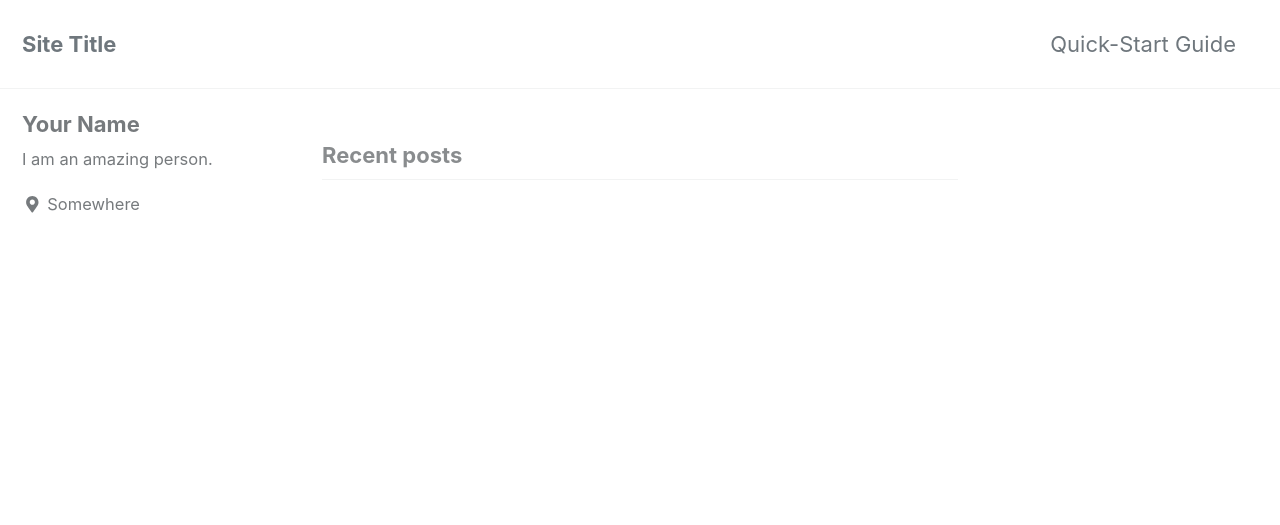
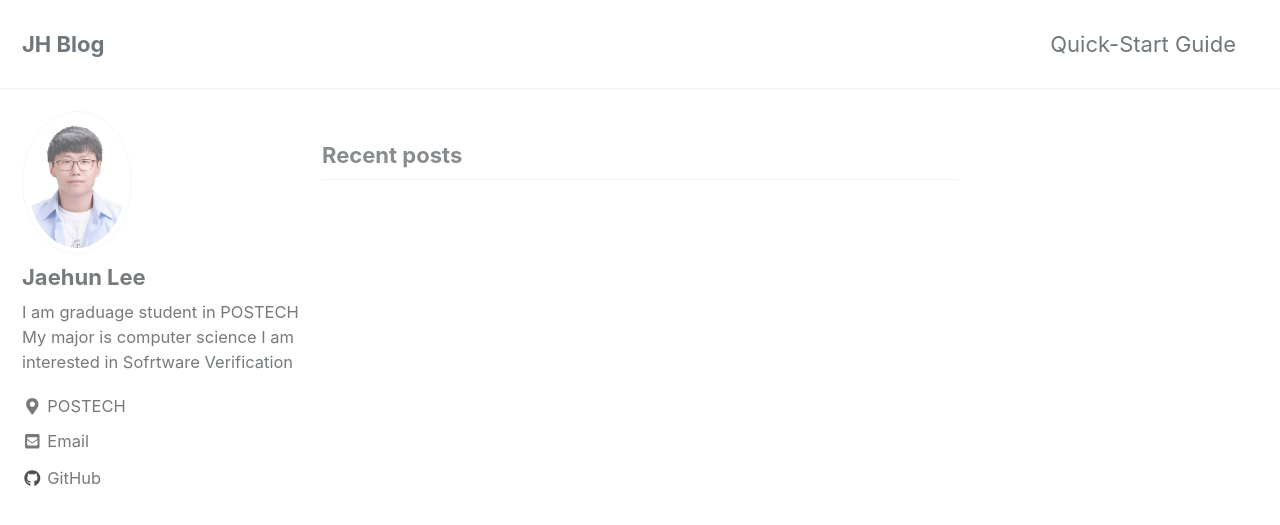
Before and after one commit to BTBDev61/btbdev61.github.io, a Jekyll site: the page built from index.html, in a window 1280 px wide and 900 px high. Shown: the top 525 px of the window. Built offline with Jekyll 4.4.1, drawn with Linux system fonts in a browser that asks for light colours; cached includes are drawn as plain includes; the list of posts is cut into pages by our own code.

Commit message:
Apply theme, minimal mistakes

```diff
--- a/_config.yml
+++ b/_config.yml
@@ -16,10 +16,10 @@ minimal_mistakes_skin    : "default" # "air", "aqua", "contrast", "dark", "dirt"
 
 # Site Settings
 locale                   : "en-US"
-title                    : "Site Title"
+title                    : "JH Blog"
 title_separator          : "-"
 name                     : "Your Name"
-description              : "An amazing website."
+description              : ""
 url                      : # the base hostname & protocol for your site e.g. "https://mmistakes.github.io"
 baseurl                  : # the subpath of your site, e.g. "/blog"
 repository               : # GitHub username/repo-name e.g. "mmistakes/minimal-mistakes"
@@ -106,15 +106,15 @@ analytics:
 
 # Site Author
 author:
-  name             : "Your Name"
-  avatar           : # path of avatar image, e.g. "/assets/images/bio-photo.jpg"
-  bio              : "I am an amazing person."
-  location         : "Somewhere"
+  name             : "Jaehun Lee"
+  avatar           :  /assets/images/profile_image.jpg # path of avatar image, e.g. "/assets/images/bio-photo.jpg"
+  bio              : "I am graduage student in POSTECH\n My major is computer science\n I am interested in Sofrtware Verification"
+  location         : "POSTECH"
   email            :
   links:
     - label: "Email"
       icon: "fas fa-fw fa-envelope-square"
-      # url: mailto:your.name@email.com
+      url: mailto:thkighie1224@postech.ac.kr
     - label: "Website"
       icon: "fas fa-fw fa-link"
       # url: "https://your-website.com"
@@ -126,7 +126,7 @@ author:
       # url: "https://facebook.com/"
     - label: "GitHub"
       icon: "fab fa-fw fa-github"
-      # url: "https://github.com/"
+      url: "https://github.com/BTBDev61"
     - label: "Instagram"
       icon: "fab fa-fw fa-instagram"
       # url: "https://instagram.com/"
```
Also changed, not shown: assets/images/profile_image.jpg (added).
